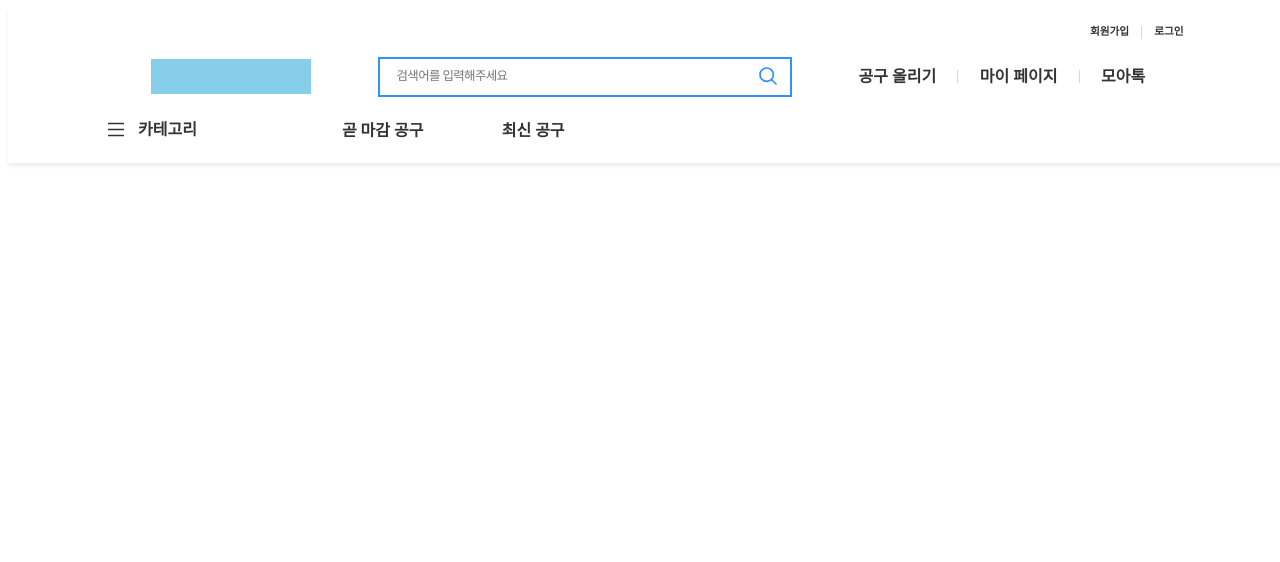
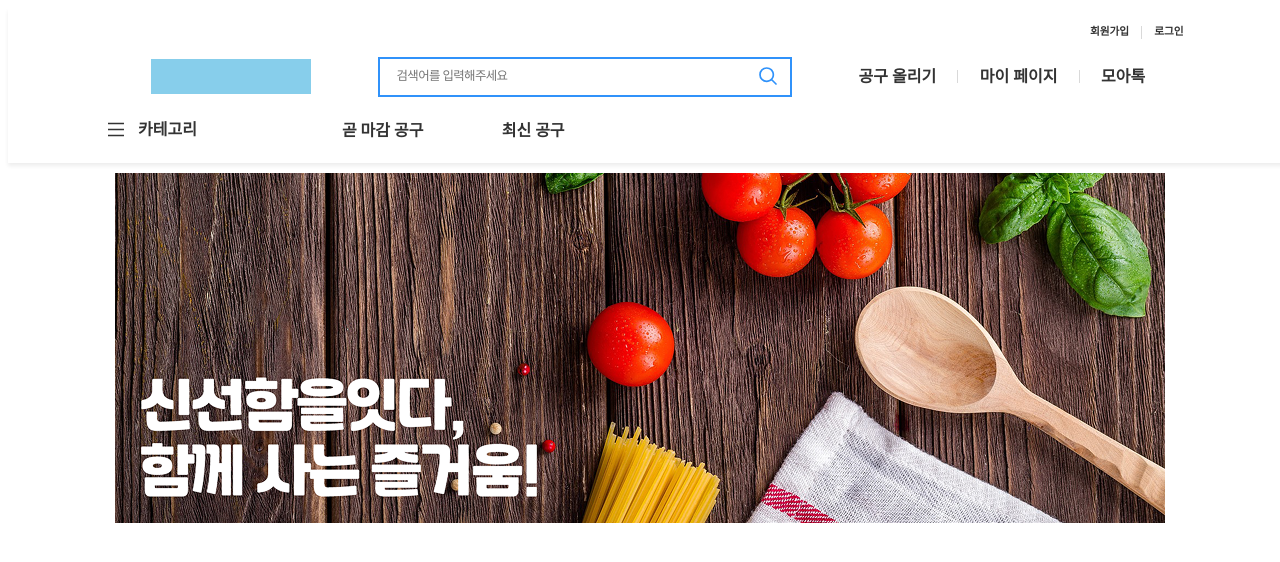
Before and after one commit to dyongchan/cammoa_frontend, a React (Vite) app: page / in a window 1280 px wide. Shown: the top 562 px of the page. Built offline with nearby package versions, Linux system fonts and the light colour scheme; a web font is replaced by a local one.

Commit message:
feat(home): 배너 구현(#10)

```diff
--- a/src/pages/Home/Home.jsx
+++ b/src/pages/Home/Home.jsx
@@ -1,8 +1,39 @@
-import theme from '@styles/theme/theme';
+import styled from 'styled-components';
+import BannerIcon from '@assets/icons/png/banner.png';
 
 const Home = () => {
-  console.log(theme.fontStyles.Body1);
-  return <h1></h1>;
+  return (
+    <HomeContainer>
+      <BannerContainer>
+        <BannerImage src={BannerIcon} alt="banner" />
+      </BannerContainer>
+    </HomeContainer>
+  );
 };
 
 export default Home;
+
+const HomeContainer = styled.div`
+  width: 100%;
+  padding: 155px 435px 0 435px;
+
+  display: flex;
+  flex-direction: column;
+  align-items: center;
+  gap: 10px;
+`;
+
+const BannerContainer = styled.div`
+  width: 1100px;
+  height: fit-content;
+  padding-top: 10px;
+  margin-bottom: 10px;
+
+  display: flex;
+  justify-content: center;
+  align-items: center;
+`;
+const BannerImage = styled.img`
+  width: fit-content;
+  height: fit-content;
+`;
```
Also changed, not shown: src/assets/icons/png/banner.png (added), 1 other file (tests, documents, lock files or other folders).
